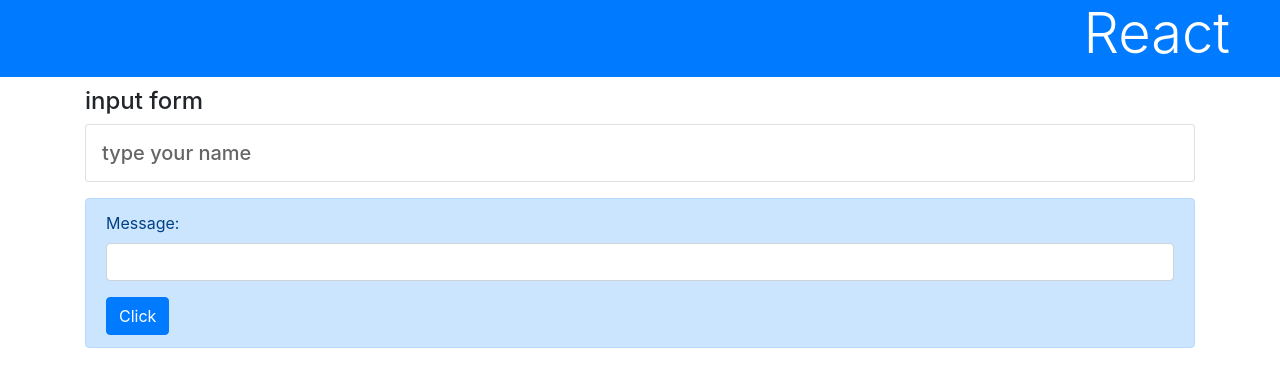
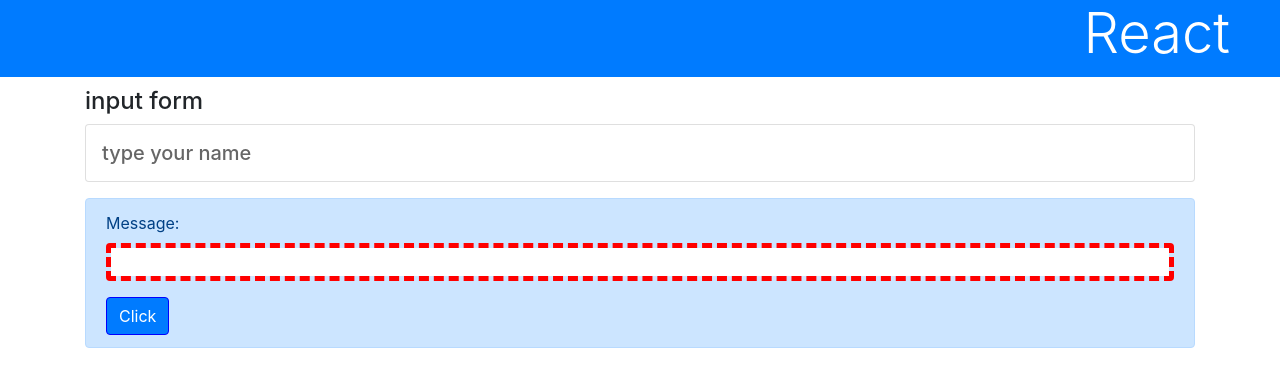
Before and after one commit to iyo-27/Reactraining, a React (Create React App) app: page / in a window 1280 px wide. Shown: the top 386 px of the page. Built offline with nearby package versions, Linux system fonts and the light colour scheme.

Commit message:
フォームの利用！

```diff
--- a/src/App.css
+++ b/src/App.css
@@ -55,3 +55,11 @@
   color: #666;
   font-size: 16px;
 }
+
+input:invalid {
+  border: 5px dashed red;
+}
+
+input:valid {
+  border: 1px solid blue;
+}
--- a/src/App.js
+++ b/src/App.js
@@ -39,7 +39,7 @@
               <div className='form-group'>
                 <label>Message:</label>
                 <input type='text' className='form-control'
-                  onChange={this.doChange} />
+                  onChange={this.doChange} required pattern='[A-Za-z_,.]'/>
               </div>
               <input type='submit' className='btn btn-primary' value='Click' />
             </form>
```
